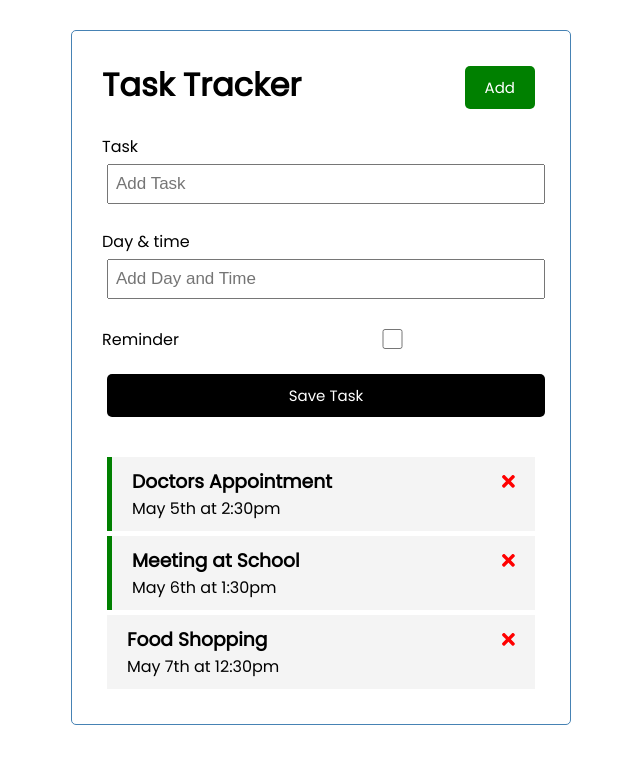
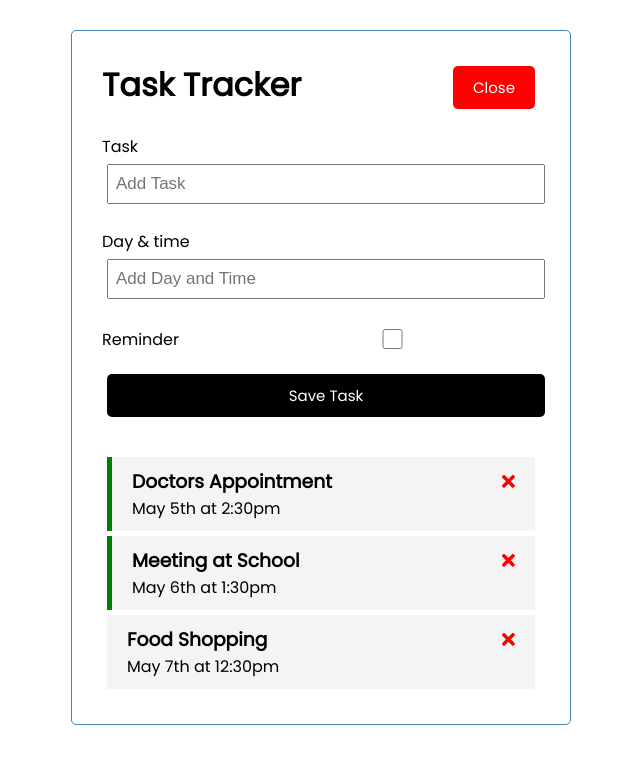
Before and after one commit to Shalini-2209/ng-task-tracker, an Angular app: page / in a window 1280 px wide. Both pictures are taken after a click on the button "Add". Shown: the top 764 px of the page, without its empty margins (319-959 px from the left). Built offline with nearby package versions, Linux system fonts and the light colour scheme; data requests are answered from the project's data file.

Commit message:
Toggles Add-Task form on a btn press !

```diff
--- a/src/app/components/add-task/add-task.component.html
+++ b/src/app/components/add-task/add-task.component.html
@@ -1,4 +1,4 @@
-<form class="add-form" (ngSubmit)="onSubmit()">
+<form *ngIf="showAddTask" class="add-form" (ngSubmit)="onSubmit()">
   <div class="form-control">
     <label for="text">Task</label>
     <input
--- a/src/app/components/add-task/add-task.component.ts
+++ b/src/app/components/add-task/add-task.component.ts
@@ -1,5 +1,7 @@
 import { Component, OnInit, Output, EventEmitter } from '@angular/core';
+import { UiService } from '../../services/ui.service';
 import { Task } from 'src/app/Task';
+import { Subscription } from 'rxjs';
 
 @Component({
   selector: 'app-add-task',
@@ -11,8 +13,12 @@
   text: string;
   day: string;
   reminder: boolean = false;
+  showAddTask: boolean;
+  subscription: Subscription;
 
-  constructor() {}
+  constructor(private uiService: UiService) {
+    this.uiService.onToggle().subscribe((val) => (this.showAddTask = val));
+  }
 
   ngOnInit(): void {}
 
--- a/src/app/components/header/header.component.html
+++ b/src/app/components/header/header.component.html
@@ -1,8 +1,8 @@
 <header>
   <h1>{{ title }}</h1>
   <app-button
-    color="green"
-    text="Add"
+    color="{{ showAddTask ? 'red' : 'green' }}"
+    text="{{ showAddTask ? 'Close' : 'Add' }}"
     (btnClick)="toggleAddTask()"
   ></app-button>
 </header>
--- a/src/app/components/header/header.component.ts
+++ b/src/app/components/header/header.component.ts
@@ -1,4 +1,6 @@
 import { Component, OnInit } from '@angular/core';
+import { UiService } from '../../services/ui.service';
+import { Subscription } from 'rxjs';
 
 @Component({
   selector: 'app-header',
@@ -7,12 +9,18 @@
 })
 export class HeaderComponent implements OnInit {
   title: string = 'Task Tracker';
+  showAddTask: boolean;
+  subscription: Subscription;
 
-  constructor() {}
+  constructor(private uiService: UiService) {
+    this.subscription = this.uiService
+      .onToggle()
+      .subscribe((val) => (this.showAddTask = val));
+  }
 
   ngOnInit(): void {}
 
   toggleAddTask() {
-    console.log('Adding tasks');
+    this.uiService.toggleShowAddTask();
   }
 }
--- /dev/null
+++ b/src/app/services/ui.service.ts
@@ -0,0 +1,22 @@
+import { Injectable } from '@angular/core';
+import { Observable, Subject } from 'rxjs';
+
+@Injectable({
+  providedIn: 'root',
+})
+export class UiService {
+  private showAddTask: boolean = false;
+  private subject = new Subject<any>();
+
+  constructor() {}
+
+  toggleShowAddTask(): void {
+
+    this.showAddTask = !this.showAddTask;
+    this.subject.next(this.showAddTask);
+  }
+
+  onToggle(): Observable<any> {
+    return this.subject.asObservable();
+  }
+}
```
Also changed, not shown: 1 other file (tests, documents, lock files or other folders).
